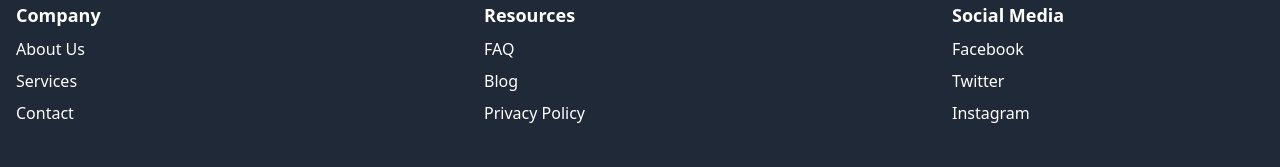
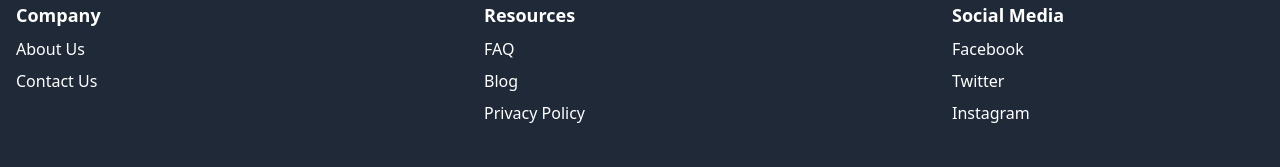
Before and after one commit to akibahmed229/Java-Employee_Management-System-Website, a React (Vite) app: page / in a window 1280 px wide. Shown: the part 1424-1591 px from the top of the page. Built offline with nearby package versions, Linux system fonts and the light colour scheme.

Commit message:
Render fixed

```diff
--- a/src/components/Footer.jsx
+++ b/src/components/Footer.jsx
@@ -1,3 +1,5 @@
+import { Link } from "react-router-dom";
+
 const Footer = () => {
   return (
     <footer className="bg-gray-800 text-white py-6">
@@ -7,13 +9,10 @@
             <h2 className="text-lg font-bold mb-2">Company</h2>
             <ul className="list-none">
               <li className="mb-2">
-                <a href="/about">About Us</a>
+                <Link to="/about">About Us</Link>
               </li>
               <li className="mb-2">
-                <a href="#services">Services</a>
-              </li>
-              <li className="mb-2">
-                <a href="/contact">Contact</a>
+                <Link to="/contact">Contact Us</Link>
               </li>
             </ul>
           </div>
```
